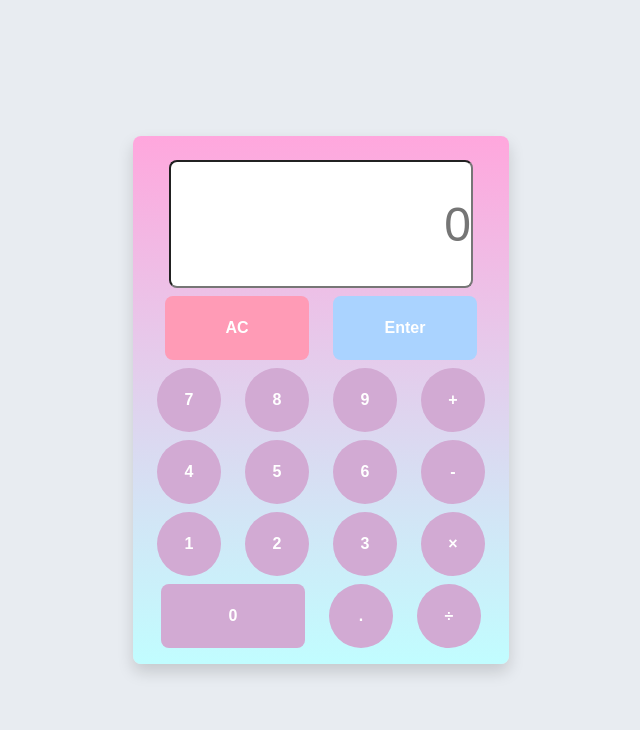
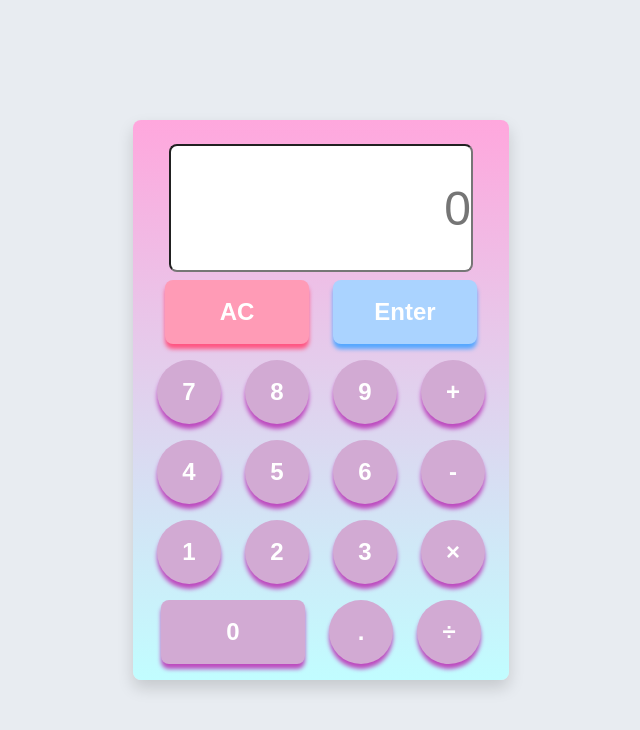
Before and after one commit to MohammadNourizadeh/calculator2, a website: page index.html in a window 1280 px wide. Shown: the whole page, without its empty margins (319-959 px from the left). Drawn offline with Linux system fonts and the light colour scheme.

Commit message:
btns style changed

```diff
--- a/assets/scss/main.scss
+++ b/assets/scss/main.scss
@@ -28,26 +28,52 @@
 
                 .btn-div {
 
-                    .first-line-btn {
+                    .first-part-btn {
 
                         button {
                             width: 9rem;
                             height: 4rem;
                             font-weight: 900;
+                            font-size: 1.5rem;
                         }
 
                         #ac-btn {
                             color: white;
                             background-color: rgb(255, 155, 182);
+                            box-shadow: 0px 5px 4px 0px rgb(255, 85, 130);
+                            transition: box-shadow .2s ease-in-out;
+
+                            &:hover{
+                                box-shadow: 0px 0px 0px 0px;
+                                transition: box-shadow .2s ease-in-out;
+                            }
+
+                            &:active{
+                                background-color: rgb(235, 119, 150);
+                                transition: background-color .1s ease-in-out;
+                            }
                         }
 
                         #enter-btn {
                             color: white;
                             background-color: rgb(170, 211, 255);
+                            box-shadow: 0px 5px 4px 0px rgb(85, 167, 255);
+                            transition: box-shadow .2s ease-in-out;
+
+                            &:hover{
+                                box-shadow: 0px 0px 0px 0px;
+                                transition: box-shadow .2s ease-in-out;
+                            }
+
+                            &:active{
+                                background-color: rgb(141, 188, 238);
+                                transition: background-color .1s ease-in-out;
+                            }
+
                         }
                     }
 
-                    .second-line-btn {
+                    .second-part-btn {
 
                         button {
                             width: 4rem;
@@ -56,47 +82,26 @@
                             font-weight: 900;
                             color: white;
                             background-color: rgb(210, 170, 211);
-                        }
-                    }
+                            box-shadow: 0px 5px 4px 0px rgb(189, 75, 191);
+                            font-size: 1.5rem;
+                            transition: box-shadow .2s ease-in-out;
 
-                    .third-line-btn {
+                            &:hover{
+                                box-shadow: 0px 0px 0px 0px;
+                                transition: box-shadow .2s ease-in-out;
+                            }
 
-                        button {
-                            width: 4rem;
-                            height: 4rem;
-                            border-radius: 50%;
-                            font-weight: 900;
-                            background-color: rgb(210, 170, 211);
-                            color: white;
-                        }
-                    }
+                            &:active{
+                                background-color: rgb(193, 125, 194);
+                                transition: background-color .1s ease-in-out;
+                            }
 
-                    .forth-line-btn {
-
-                        button {
-                            width: 4rem;
-                            height: 4rem;
-                            border-radius: 50%;
-                            font-weight: 900;
-                            background-color: rgb(210, 170, 211);
-                            color: white;
-                        }
-                    }
-
-                    .fifth-line-btn {
-
-                        button {
-                            width: 4rem;
-                            height: 4rem;
-                            border-radius: 50%;
-                            font-weight: 900;
-                            background-color: rgb(210, 170, 211);
-                            color: white;
                         }
 
                         #zero-btn {
                             width: 9rem;
                         }
+
                     }
                 }
             }
--- a/index.html
+++ b/index.html
@@ -24,29 +24,29 @@
                         <input type="text" placeholder="0" class="rounded-3 text-end" id="screen">
                     </div>
                     <div class="btn-div">
-                        <div class="first-line-btn mb-2 d-flex justify-content-center">
+                        <div class="first-part-btn mb-3 d-flex justify-content-center">
                             <button class="btn me-4 rounded-3" id="ac-btn">AC</button>
                             <button class="btn rounded-3" id="enter-btn">Enter</button>
                         </div>
-                        <div class="second-line-btn mb-2 d-flex justify-content-center">
+                        <div class="second-part-btn mb-3 d-flex justify-content-center">
                             <button class="btn me-4">7</button>
                             <button class="btn me-4">8</button>
                             <button class="btn me-4">9</button>
                             <button class="btn">+</button>
                         </div>
-                        <div class="third-line-btn mb-2 d-flex justify-content-center">
+                        <div class="second-part-btn mb-3 d-flex justify-content-center">
                             <button class="btn me-4">4</button>
                             <button class="btn me-4">5</button>
                             <button class="btn me-4">6</button>
                             <button class="btn">-</button>
                         </div>
-                        <div class="forth-line-btn mb-2 d-flex justify-content-center">
+                        <div class="second-part-btn mb-3 d-flex justify-content-center">
                             <button class="btn me-4">1</button>
                             <button class="btn me-4">2</button>
                             <button class="btn me-4">3</button>
                             <button class="btn">&times;</button>
                         </div>
-                        <div class="fifth-line-btn d-flex justify-content-center">
+                        <div class="second-part-btn d-flex justify-content-center">
                             <button class="btn me-4 rounded-3" id="zero-btn">0</button>
                             <button class="btn me-4">.</button>
                             <button class="btn">&divide;</button>
```
Also changed, not shown: assets/css/main.css, 1 other file.
